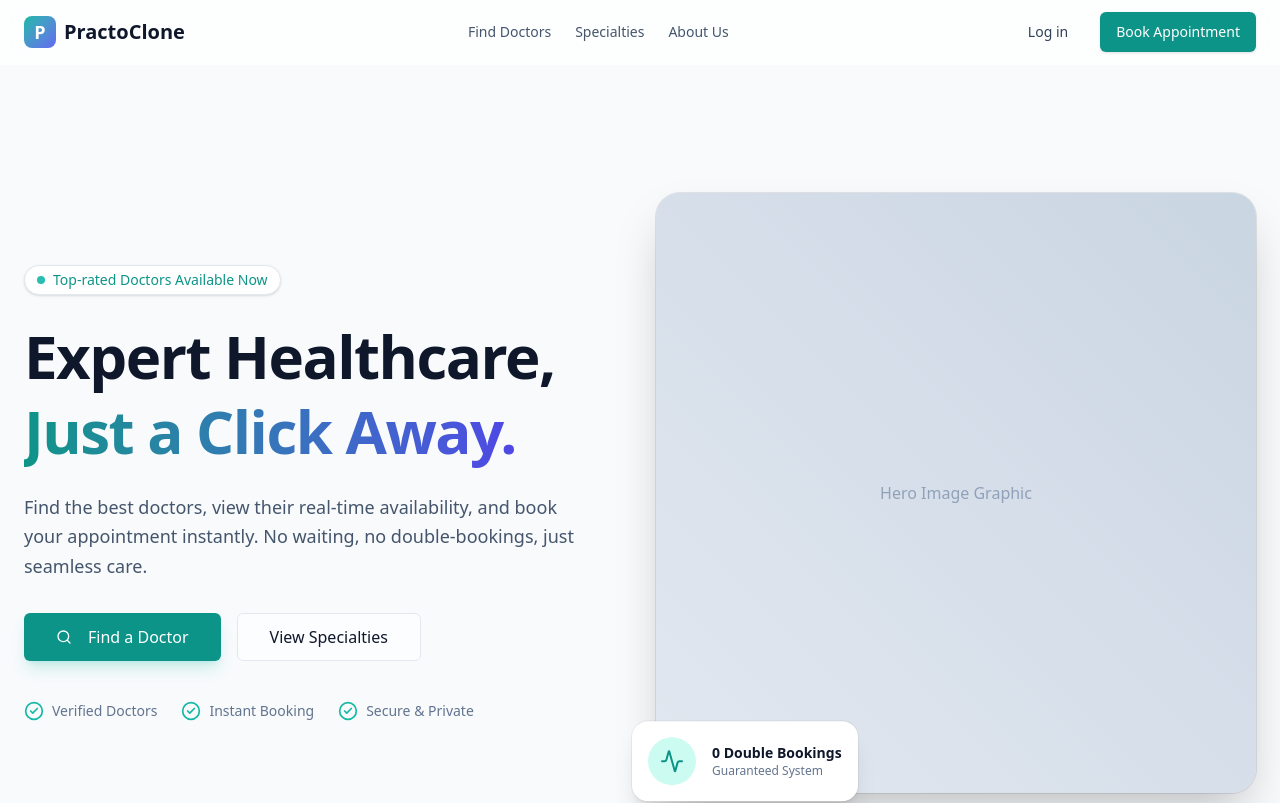
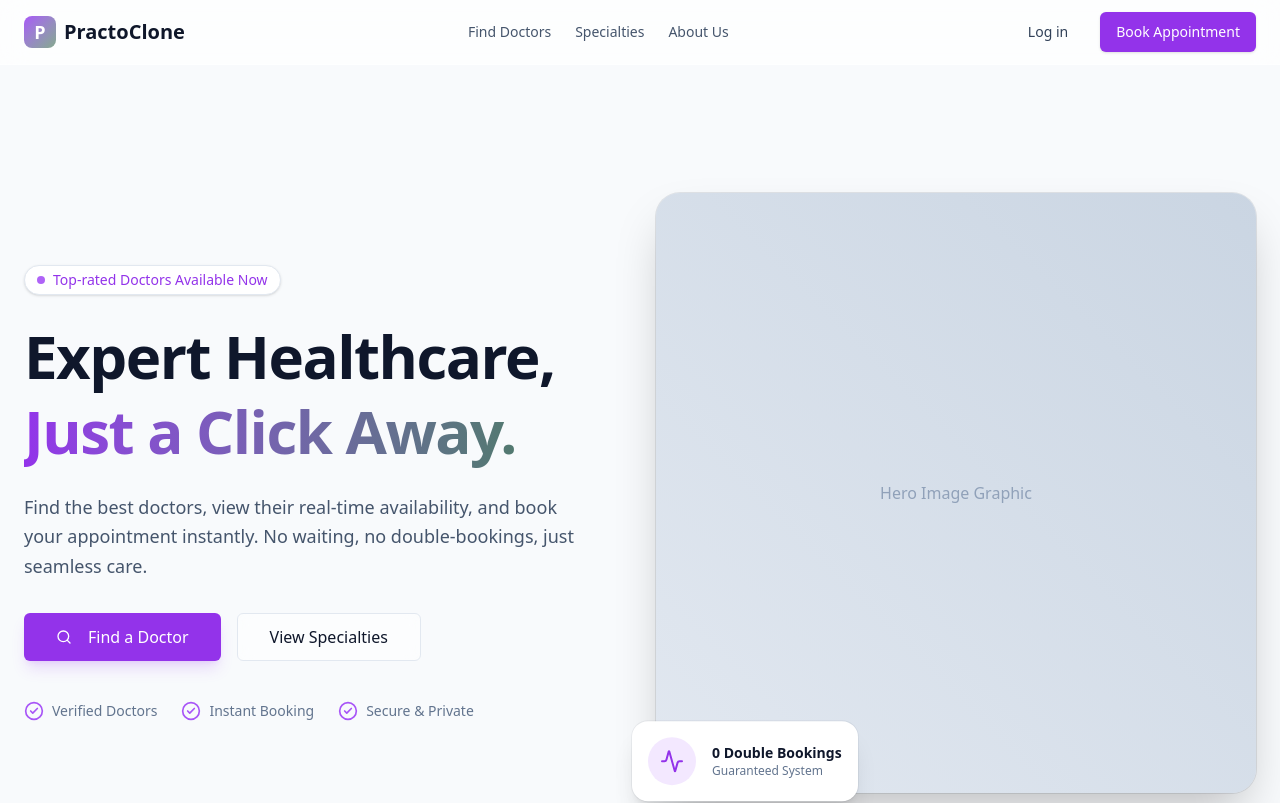
Before and after one commit to kavish2705-coder/Kavish_Practo_Kalvium-Community, a Next.js app: page / in a window 1280 px wide. Shown: the top 803 px of the page. Built offline with nearby package versions, Linux system fonts and the light colour scheme.

Commit message:
style: Switch theme to Lavender and Pale Olive Green

```diff
--- a/src/app/globals.css
+++ b/src/app/globals.css
@@ -5,16 +5,21 @@
   --color-foreground: var(--foreground);
   --font-sans: var(--font-outfit), ui-sans-serif, system-ui, sans-serif;
 
-  /* Primary Medical Teal Palette */
-  --color-primary-50: #f0fdfa;
-  --color-primary-100: #ccfbf1;
-  --color-primary-500: #14b8a6;
-  --color-primary-600: #0d9488;
-  --color-primary-700: #0f766e;
+  /* Primary Lavender Palette */
+  --color-primary-50: #faf5ff;
+  --color-primary-100: #f3e8ff;
+  --color-primary-200: #e9d5ff;
+  --color-primary-500: #a855f7;
+  --color-primary-600: #9333ea;
+  --color-primary-700: #7e22ce;
 
-  /* Secondary Indigo */
-  --color-secondary-500: #6366f1;
-  --color-secondary-600: #4f46e5;
+  /* Secondary Pale Olive Green Palette */
+  --color-secondary-50: #f0f7ea;
+  --color-secondary-100: #ddead3;
+  --color-secondary-200: #cadbc0;
+  --color-secondary-500: #84a98c;
+  --color-secondary-600: #52796f;
+  --color-secondary-700: #354f52;
 }
 
 :root {
```
